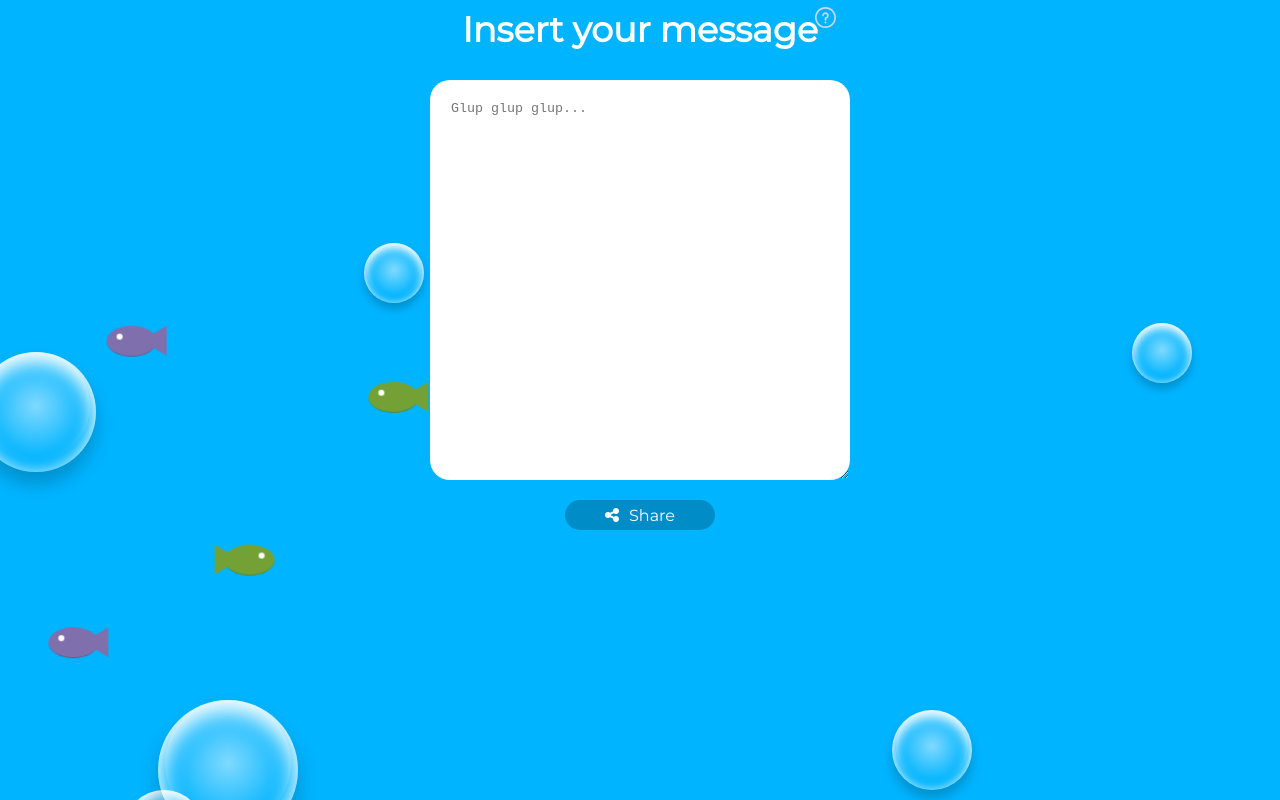
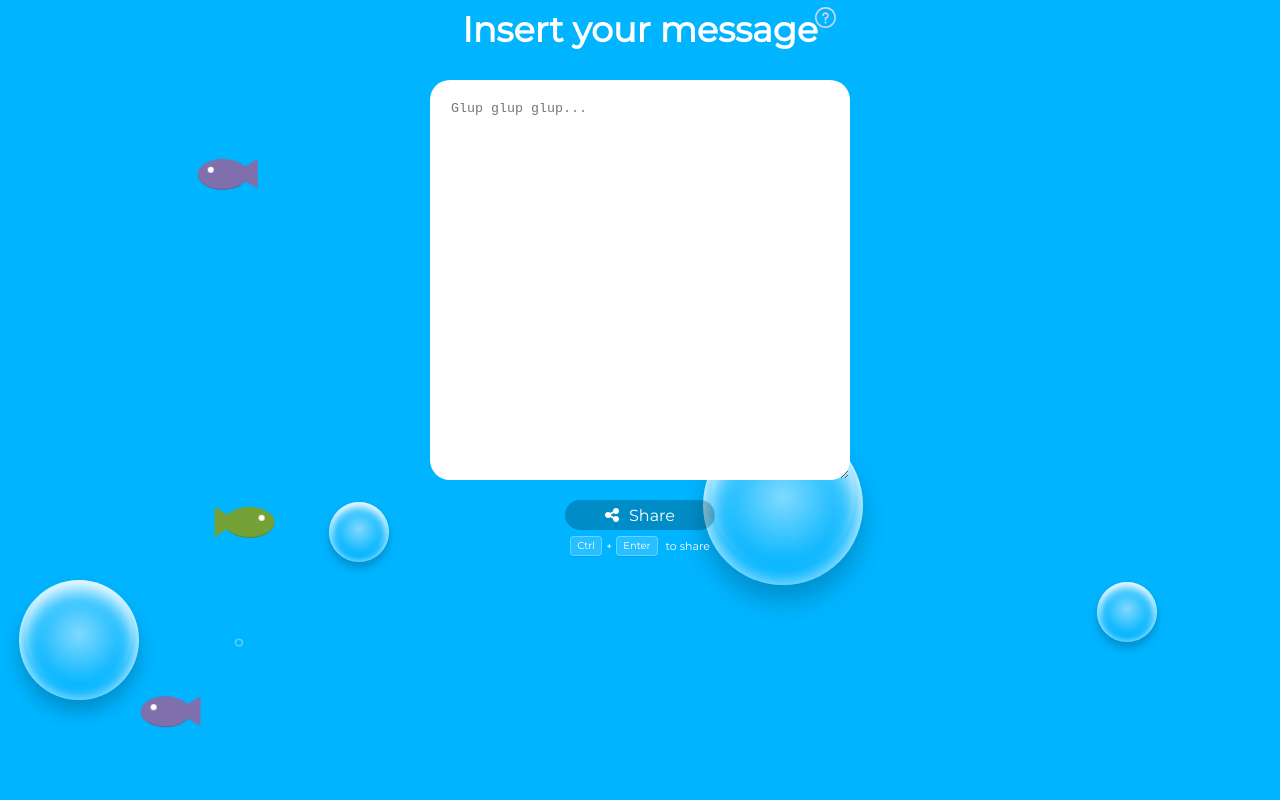
Before and after one commit to rmaafs/crypt-me-front, a React (Create React App) app: page /#/ in a window 1280 px wide. Built offline with nearby package versions, Linux system fonts and the light colour scheme.

Commit message:
feat: Add KeyboardHint component and integrate keyboard shortcuts in ClickCopy and Form components

```diff
--- a/src/components/Button/Button.jsx
+++ b/src/components/Button/Button.jsx
@@ -4,6 +4,13 @@ import "./Button.css";
 const Button = (props) => {
   const [loading, setLoading] = useState(false);
   const mountedRef = useRef(true);
+  const divRef = useRef(null);
+
+  React.useEffect(() => {
+    if (props.buttonRef) {
+      props.buttonRef.current = divRef.current;
+    }
+  }, [props.buttonRef]);
 
   React.useEffect(() => {
     return () => {
@@ -28,7 +35,7 @@ const Button = (props) => {
   };
 
   return (
-    <div onClick={loading ? () => {} : click} className="button">
+    <div ref={divRef} onClick={loading ? () => {} : click} className="button">
       {loading ? <div className="spinner"></div> : props.children}
     </div>
   );
--- a/src/components/ClickCopy/ClickCopy.css
+++ b/src/components/ClickCopy/ClickCopy.css
@@ -1,3 +1,18 @@
+.click-copy-wrapper {
+  display: grid;
+  justify-items: center;
+}
+
+.click-copy-wrapper > span {
+  grid-row: 1;
+  grid-column: 1;
+}
+
+.click-copy-hidden {
+  visibility: hidden;
+  pointer-events: none;
+}
+
 .click-copy {
   cursor: pointer;
   color: blueviolet;
--- a/src/components/ClickCopy/ClickCopy.jsx
+++ b/src/components/ClickCopy/ClickCopy.jsx
@@ -1,8 +1,14 @@
-import React, { useEffect, useState } from "react";
+import React, { useCallback, useEffect, useState } from "react";
+import KeyboardHint from "../KeyboardHint/KeyboardHint";
 import "./ClickCopy.css";
 
 const ClickCopy = ({ text, label, icon = "" }) => {
   const [copiado, setCopiado] = useState(false);
+
+  const copyClipboard = useCallback(() => {
+    navigator.clipboard.writeText(text);
+    setCopiado(true);
+  }, [text]);
 
   useEffect(() => {
     if (!copiado) return;
@@ -10,20 +16,39 @@ const ClickCopy = ({ text, label, icon = "" }) => {
     return () => clearTimeout(timer);
   }, [copiado]);
 
-  const copyClipboard = () => {
-    navigator.clipboard.writeText(text);
-    setCopiado(true);
+  useEffect(() => {
+    const handleKeyDown = (e) => {
+      if ((e.ctrlKey || e.metaKey) && e.key === "c") {
+        const selection = window.getSelection().toString();
+        if (selection) return;
+
+        e.preventDefault();
+        copyClipboard();
+      }
     };
 
-  return !copiado ? (
+    document.addEventListener("keydown", handleKeyDown);
+    return () => document.removeEventListener("keydown", handleKeyDown);
+  }, [copyClipboard]);
+
+  return (
+    <span className="click-copy-wrapper">
+      <span className={copiado ? "click-copy-hidden" : ""}>
         <span onClick={copyClipboard} className="click-copy">
           {icon && <i className={"clip-icon " + icon} />}
           {label}
         </span>
-  ) : (
-    <span className="click-copy-copiado">
+        <br />
+        <KeyboardHint shortcut="Mod + C" description="to copy" />
+      </span>
+      <span
+        className={
+          "click-copy-copiado" + (copiado ? "" : " click-copy-hidden")
+        }
+      >
         <i className="clip-icon fas fa-check" />
         Copied!
+      </span>
     </span>
   );
 };
--- a/src/components/Form/Form.jsx
+++ b/src/components/Form/Form.jsx
@@ -1,15 +1,17 @@
-import React, { Fragment, useState } from "react";
+import React, { Fragment, useRef, useState } from "react";
 import Button from "../Button/Button";
 import Card from "../Card/Card";
 import ShareInfo from "../ShareInfo/ShareInfo";
 import TextArea from "../TextArea/TextArea";
 import HelpIcon from "../HelpIcon/HelpIcon";
+import KeyboardHint from "../KeyboardHint/KeyboardHint";
 import { generateSecret, encrypt } from "../../utils/crypto";
 import { saveMessage } from "../../services/api-worker";
 
 const Form = () => {
   const [text, setText] = useState("");
   const [shareData, setShareData] = useState(null);
+  const buttonRef = useRef(null);
 
   const sendInfo = async () => {
     if (!text.trim()) return;
@@ -19,6 +21,10 @@ const Form = () => {
 
     if (!data.id) return;
     setShareData({ id: data.id, secret });
+  };
+
+  const handleSubmitShortcut = () => {
+    buttonRef.current?.click();
   };
 
   return (
@@ -34,11 +40,12 @@ const Form = () => {
           <h2>Insert your message</h2>
           <HelpIcon maxWidth="350px" />
 
-          <TextArea onChange={setText} />
-          <Button onClick={sendInfo}>
+          <TextArea onChange={setText} onSubmit={handleSubmitShortcut} />
+          <Button buttonRef={buttonRef} onClick={sendInfo}>
             <i className="btn-icon fas fa-share-alt" />
             Share
           </Button>
+          <KeyboardHint shortcut="Mod + Enter" description="to share" />
         </Fragment>
       )}
     </Card>
--- /dev/null
+++ b/src/components/KeyboardHint/KeyboardHint.css
@@ -0,0 +1,40 @@
+.keyboard-hint {
+  display: inline-flex;
+  align-items: center;
+  gap: 4px;
+  font-size: 11px;
+  color: white;
+  margin-top: 6px;
+  padding-bottom: 10px;
+  opacity: 0;
+  animation: hintFadeIn 0.4s ease forwards;
+  animation-delay: 1.5s;
+}
+
+@keyframes hintFadeIn {
+  from {
+    opacity: 0;
+    transform: translateY(4px);
+  }
+  to {
+    opacity: 1;
+    transform: translateY(0);
+  }
+}
+
+.keyboard-hint kbd {
+  display: inline-block;
+  padding: 1px 6px;
+  font-size: 10px;
+  font-family: "Montserrat", sans-serif;
+  color: white;
+  background-color: rgba(255, 255, 255, 0.15);
+  border: 1px solid rgba(255, 255, 255, 0.3);
+  border-radius: 4px;
+  box-shadow: 0 1px 1px rgba(0, 0, 0, 0.1);
+  line-height: 1.6;
+}
+
+.keyboard-hint-text {
+  margin-left: 4px;
+}
--- /dev/null
+++ b/src/components/KeyboardHint/KeyboardHint.jsx
@@ -0,0 +1,23 @@
+import React from "react";
+import "./KeyboardHint.css";
+
+const isMac = navigator.platform.toUpperCase().includes("MAC");
+const modKey = isMac ? "⌘" : "Ctrl";
+
+const KeyboardHint = ({ shortcut, description }) => {
+  const keys = shortcut.replace("Mod", modKey).split("+");
+
+  return (
+    <span className="keyboard-hint">
+      {keys.map((key, i) => (
+        <React.Fragment key={i}>
+          <kbd>{key.trim()}</kbd>
+          {i < keys.length - 1 && " + "}
+        </React.Fragment>
+      ))}
+      <span className="keyboard-hint-text">{description}</span>
+    </span>
+  );
+};
+
+export default KeyboardHint;
--- a/src/components/TextArea/TextArea.jsx
+++ b/src/components/TextArea/TextArea.jsx
@@ -1,12 +1,20 @@
 import React from "react";
 import "./TextArea.css";
 
-const TextArea = ({ onChange, disabled, defaultText }) => {
+const TextArea = ({ onChange, disabled, defaultText, onSubmit }) => {
+  const handleKeyDown = (e) => {
+    if ((e.ctrlKey || e.metaKey) && e.key === "Enter") {
+      e.preventDefault();
+      if (onSubmit) onSubmit();
+    }
+  };
+
   return (
     <textarea
       placeholder="Glup glup glup..."
       disabled={disabled || false}
       onChange={(e) => onChange && onChange(e.target.value)}
+      onKeyDown={handleKeyDown}
       defaultValue={defaultText || ""}
     ></textarea>
   );
```
Also changed, not shown: 1 other file (tests, documents, lock files or other folders). Lines whose indentation alone changed are shown as unchanged.
